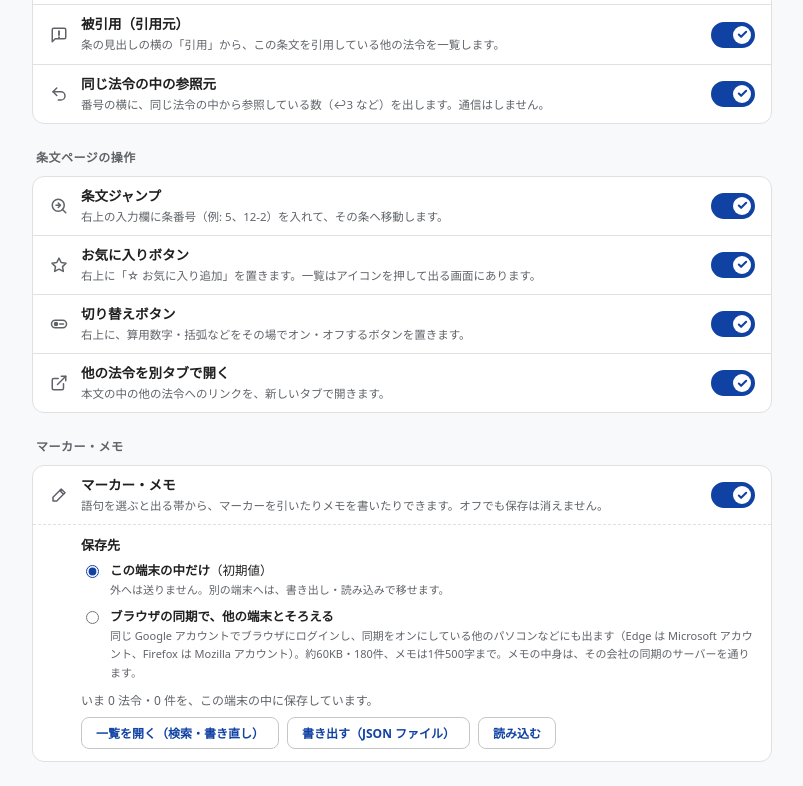
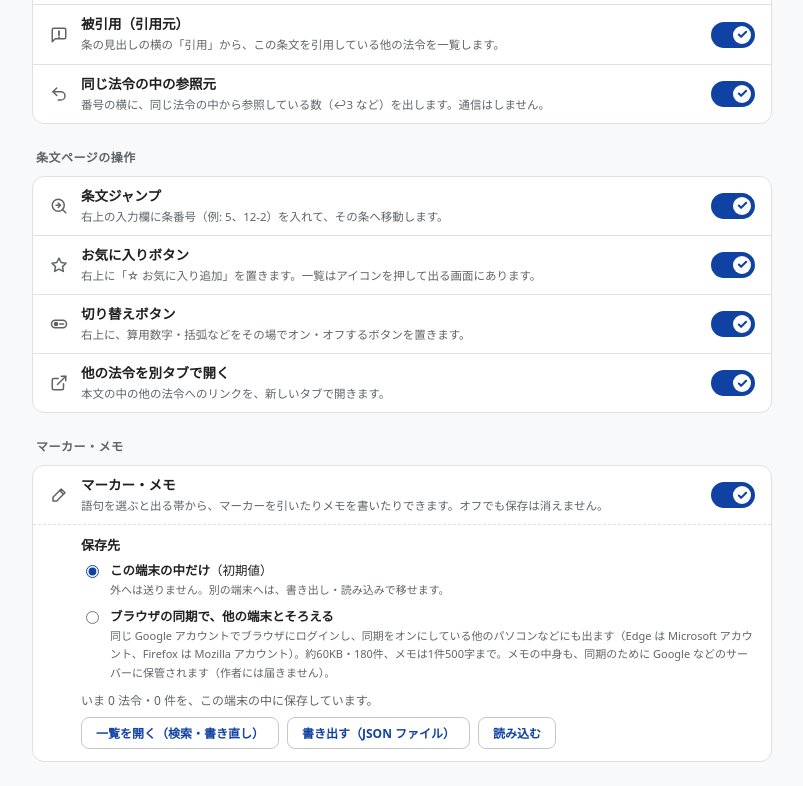
Before and after one commit to efukan/e-gov-practical-support, a browser extension: page options.html in a window 1280 px wide. Shown: the part 815-1601 px from the top of the page, without its empty margins (238-1041 px from the left). Drawn offline with Linux system fonts and the light colour scheme.

Commit message:
docs: 同期の説明の言い回しを直す
Co-Authored-By: Claude Opus 5.5 <noreply@anthropic.com>

```diff
--- a/options.html
+++ b/options.html
@@ -260,7 +260,7 @@
             </label>
             <label class="annotation-radio">
               <input type="radio" name="annotation-mode" value="sync">
-              <span><strong>ブラウザの同期で、他の端末とそろえる</strong><br><span class="annotation-radio-desc">同じ Google アカウントでブラウザにログインし、同期をオンにしている他のパソコンなどにも出ます（Edge は Microsoft アカウント、Firefox は Mozilla アカウント）。約60KB・180件、メモは1件500字まで。メモの中身は、その会社の同期のサーバーを通ります。</span></span>
+              <span><strong>ブラウザの同期で、他の端末とそろえる</strong><br><span class="annotation-radio-desc">同じ Google アカウントでブラウザにログインし、同期をオンにしている他のパソコンなどにも出ます（Edge は Microsoft アカウント、Firefox は Mozilla アカウント）。約60KB・180件、メモは1件500字まで。メモの中身も、同期のために Google などのサーバーに保管されます（作者には届きません）。</span></span>
             </label>
           </div>
           <p class="annotation-usage" id="annotation-usage"></p>
```
